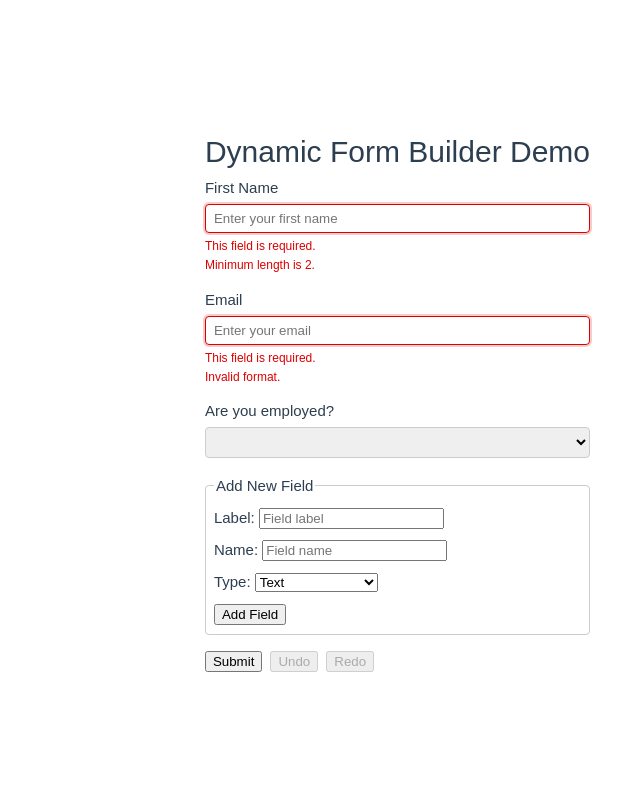
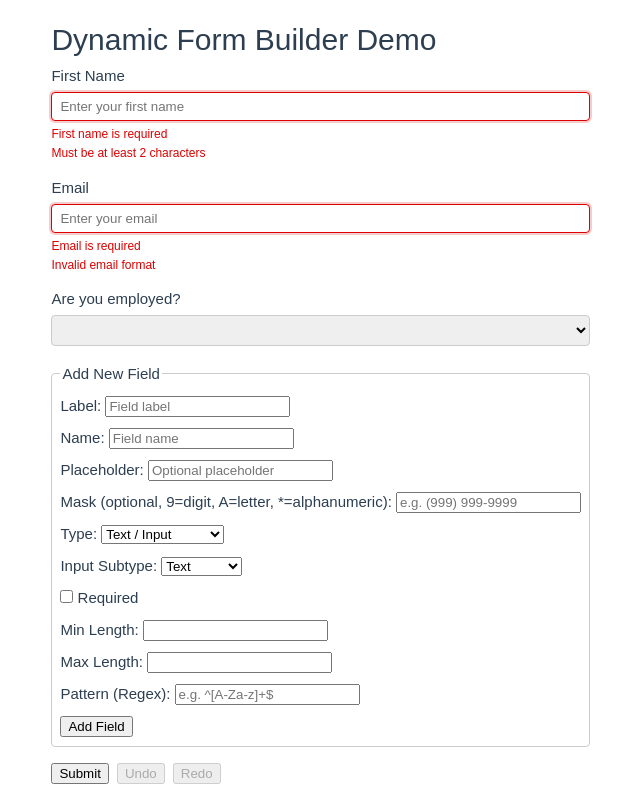
Before and after one commit to navasfazil1004/form-builder-assessment, a Vue app: page / in a window 1280 px wide. Shown: the whole page, without its empty margins (50-690 px from the left). Built offline with nearby package versions, Linux system fonts and the light colour scheme; the HTML template or start-up script is replaced by a standard one.

Commit message:
dynamic mask input

```diff
--- a/package.json
+++ b/package.json
@@ -20,6 +20,7 @@
   },
   "dependencies": {
     "date-fns": "^4.1.0",
+    "imask": "^7.6.1",
     "lodash": "^4.17.21",
     "lodash.debounce": "^4.0.8",
     "nanoid": "^5.1.5",
--- a/src/components/FormBuilder/FormBuilder.vue
+++ b/src/components/FormBuilder/FormBuilder.vue
@@ -1,5 +1,6 @@
 <template>
   <form @submit.prevent="handleSubmit" class="form-builder">
+    <!-- Existing & dynamic fields -->
     <transition-group name="fade" tag="div">
       <template v-for="field in visibleFields" :key="field.id">
         <component
@@ -14,15 +15,18 @@
           :isRange="field.isRange"
           :minDate="field.minDate"
           :maxDate="field.maxDate"
+          :placeholder="field.placeholder"
+          :subType="field.subType"
+          :mask="field.mask"
           :class="{ 'field-focused': focusedField?.id === field.id }"
         />
-
-        <button type="button" @click="removeFieldById(field.id)" v-if="field.dynamic">
+        <button v-if="field.dynamic" type="button" @click="removeFieldById(field.id)">
           Remove
         </button>
       </template>
     </transition-group>
-    <!-- Live Add Field Panel -->
+
+    <!-- Add Field Panel -->
     <fieldset class="add-field-panel">
       <legend>Add New Field</legend>
 
@@ -37,16 +41,61 @@
       </label>
 
       <label>
+        Placeholder:
+        <input v-model="newField.placeholder" placeholder="Optional placeholder" />
+      </label>
+      <label>
+        Mask (optional, 9=digit, A=letter, *=alphanumeric):
+        <input v-model="newField.mask" placeholder="e.g. (999) 999-9999" />
+      </label>
+
+      <label>
         Type:
         <select v-model="newField.type">
-          <option value="text">Text</option>
+          <option value="text">Text / Input</option>
           <option value="select">Select</option>
           <option value="checkbox-group">Checkbox Group</option>
           <option value="date">Date</option>
         </select>
       </label>
 
-      <!-- Options for select or checkbox -->
+      <!-- Input Subtype -->
+      <label v-if="newField.type === 'text'">
+        Input Subtype:
+        <select v-model="newField.subType">
+          <option value="text">Text</option>
+          <option value="email">Email</option>
+          <option value="password">Password</option>
+          <option value="number">Number</option>
+          <option value="tel">Phone</option>
+        </select>
+      </label>
+
+      <!-- Validation -->
+      <div v-if="newField.type === 'text'" class="validation-controls">
+        <label>
+          <input type="checkbox" v-model="newFieldValidationRequired" />
+          Required
+        </label>
+        <label>
+          Min Length:
+          <input type="number" v-model.number="newFieldValidationMinLength" min="0" />
+        </label>
+        <label>
+          Max Length:
+          <input type="number" v-model.number="newFieldValidationMaxLength" min="0" />
+        </label>
+        <label>
+          Pattern (Regex):
+          <input
+            type="text"
+            v-model="newFieldValidationPattern"
+            placeholder="e.g. ^[A-Za-z]+$"
+          />
+        </label>
+      </div>
+
+      <!-- Options for select / checkbox -->
       <label v-if="newField.type === 'select' || newField.type === 'checkbox-group'">
         Options (comma separated):
         <input v-model="newField.optionsRaw" placeholder="Red,Green,Blue" />
@@ -71,6 +120,7 @@
       <button type="button" @click="addFieldLive">Add Field</button>
     </fieldset>
 
+    <!-- Form Actions -->
     <div class="form-actions">
       <button type="submit" :disabled="submitting">Submit</button>
       <button type="button" @click="undo" :disabled="!canUndo">Undo</button>
@@ -80,18 +130,27 @@
 </template>
 
 <script lang="ts" setup>
+import { ref, reactive, computed, watch, toRaw } from "vue";
 import { nanoid } from "nanoid";
-import { debounce } from "lodash";
-
-import { ref, reactive, computed, watch, toRaw } from "vue";
-import type { FormField, FieldType, SelectOption } from "@/types/form.types";
+import type {
+  FormField,
+  FieldType,
+  SelectOption,
+  ValidationRule,
+} from "@/types/form.types";
 import TextField from "@/components/fields/TextField/TextField.vue";
 import SelectField from "@/components/fields/SelectField/SelectField.vue";
 import CheckboxGroup from "@/components/fields/CheckboxGroup/CheckboxGroup.vue";
 import DateField from "@/components/fields/DateField/DateField.vue";
 import { useFormValidation } from "@/composables/useFormValidation";
 
-/** Props & Emits */
+// --- Validation refs for new field
+const newFieldValidationRequired = ref(false);
+const newFieldValidationMinLength = ref<number | null>(null);
+const newFieldValidationMaxLength = ref<number | null>(null);
+const newFieldValidationPattern = ref<string>("");
+
+// --- Props & emits
 const props = defineProps<{ schema: FormField[]; initialValues?: Record<string, any> }>();
 const emits = defineEmits<{
   (e: "submit", payload: { valid: boolean; data: Record<string, any> }): void;
@@ -99,7 +158,7 @@ const emits = defineEmits<{
   (e: "dirty", isDirty: boolean): void;
 }>();
 
-/** Reactive state */
+// --- State
 const fieldsRef = ref<FormField[]>([...(props.schema || [])]);
 const formData = reactive<Record<string, any>>({ ...(props.initialValues ?? {}) });
 const submitting = ref(false);
@@ -108,7 +167,10 @@ const focusedField = ref<FormField | null>(null);
 
 const undoStack = ref<Record<string, any>[]>([]);
 const redoStack = ref<Record<string, any>[]>([]);
+const canUndo = computed(() => undoStack.value.length > 0);
+const canRedo = computed(() => redoStack.value.length > 0);
 
+// --- Undo / redo
 function pushUndoSnapshot() {
   const snapshot = {
     formData: JSON.parse(JSON.stringify(toRaw(formData))),
@@ -118,45 +180,31 @@ function pushUndoSnapshot() {
   if (undoStack.value.length > 50) undoStack.value.shift();
   redoStack.value.length = 0;
 }
-
-const canUndo = computed(() => undoStack.value.length > 0);
-const canRedo = computed(() => redoStack.value.length > 0);
-
 function restoreSnapshot(snapshot: { formData: any; fields: any[] }) {
-  // Clear old formData
   Object.keys(formData).forEach((key) => delete formData[key]);
-  // Assign cloned values
   Object.assign(formData, snapshot.formData);
-
-  // Replace fieldsRef array while keeping it reactive
   fieldsRef.value.splice(0, fieldsRef.value.length, ...snapshot.fields);
 }
-
 function undo() {
   if (!canUndo.value) return;
-
   redoStack.value.push({
     formData: JSON.parse(JSON.stringify(toRaw(formData))),
     fields: JSON.parse(JSON.stringify(toRaw(fieldsRef.value))),
   });
-
   const snapshot = undoStack.value.pop()!;
   restoreSnapshot(snapshot);
 }
-
 function redo() {
   if (!canRedo.value) return;
-
   undoStack.value.push({
     formData: JSON.parse(JSON.stringify(toRaw(formData))),
     fields: JSON.parse(JSON.stringify(toRaw(fieldsRef.value))),
   });
-
   const snapshot = redoStack.value.pop()!;
   restoreSnapshot(snapshot);
 }
 
-/** Conditional logic */
+// --- Conditional display
 function evalConditional(rule: any): boolean {
   if (!rule) return true;
   if (Array.isArray(rule)) {
@@ -192,7 +240,7 @@ const visibleFields = computed(() =>
   fieldsRef.value.filter((f) => evalConditional(f.conditionalDisplay))
 );
 
-/** Component mapping */
+// --- Component mapping
 const getComponent = (type: FieldType | string) => {
   switch (type) {
     case "text":
@@ -208,7 +256,7 @@ const getComponent = (type: FieldType | string) => {
   }
 };
 
-/** Validation */
+// --- Validation
 let validation = useFormValidation([...fieldsRef.value], formData);
 watch(
   () => fieldsRef.value,
@@ -219,7 +267,7 @@ watch(
 );
 const { validateAll, validateField, errors } = validation;
 
-/** Watch formData for dirty state */
+// --- Dirty check
 watch(
   [formData, fieldsRef],
   () => {
@@ -231,10 +279,10 @@ watch(
   { deep: true }
 );
 
+// --- Update field value
 function updateValue(field: FormField, value: any) {
-  const prev = formData[field.name];
-  if (prev !== value) {
-    pushUndoSnapshot(); // before change
+  if (formData[field.name] !== value) {
+    pushUndoSnapshot();
     formData[field.name] = value;
     try {
       validateField(field);
@@ -243,21 +291,7 @@ function updateValue(field: FormField, value: any) {
   }
 }
 
-/** Add/Remove dynamic fields */
-function addField(f: FormField) {
-  pushUndoSnapshot();
-
-  fieldsRef.value.push(f);
-}
-function removeFieldById(id: string) {
-  const idx = fieldsRef.value.findIndex((f) => f.id === id);
-  if (idx >= 0) {
-    pushUndoSnapshot(); // before removing
-    fieldsRef.value.splice(idx, 1);
-  }
-}
-
-/** Focus */
+// --- Focus
 function onFocus(field: FormField) {
   focusedField.value = field;
   document
@@ -265,7 +299,7 @@ function onFocus(field: FormField) {
     ?.scrollIntoView({ behavior: "smooth", block: "center" });
 }
 
-/** Submit */
+// --- Submit
 async function handleSubmit() {
   submitting.value = true;
   try {
@@ -281,22 +315,14 @@ async function handleSubmit() {
   }
 }
 
-/** Live Add Field Panel */
-const newField = reactive<{
-  label: string;
-  name: string;
-  type: FieldType;
-  optionsRaw: string;
-  options?: SelectOption[];
-  dynamic?: boolean;
-  isRange?: boolean;
-  minDate?: string;
-  maxDate?: string;
-  validation?: any[];
-}>({
+// --- Reactive newField
+const newField = reactive<FormField & { optionsRaw: string }>({
+  id: "",
   label: "",
   name: "",
+  placeholder: "",
   type: "text",
+  subType: "text",
   optionsRaw: "",
   options: [],
   dynamic: true,
@@ -304,34 +330,60 @@ const newField = reactive<{
   minDate: "",
   maxDate: "",
   validation: [],
+  mask: "",
 });
 
+// --- Add new field live
 function addFieldLive() {
   if (!newField.label || !newField.name) return;
 
   const options =
     newField.type === "select" || newField.type === "checkbox-group"
-      ? newField.optionsRaw.split(",").map((o) => ({ value: o.trim(), label: o.trim() }))
+      ? newField.optionsRaw.split(",").map((o) => ({ label: o.trim(), value: o.trim() }))
       : [];
+
+  const validation: ValidationRule[] = [];
+  if (newField.type === "text") {
+    if (newFieldValidationRequired.value)
+      validation.push({ type: "required", message: "This field is required." });
+    if (newFieldValidationMinLength.value !== null)
+      validation.push({
+        type: "minLength",
+        value: newFieldValidationMinLength.value,
+        message: `Minimum length is ${newFieldValidationMinLength.value}.`,
+      });
+    if (newFieldValidationMaxLength.value !== null)
+      validation.push({
+        type: "maxLength",
+        value: newFieldValidationMaxLength.value,
+        message: `Maximum length is ${newFieldValidationMaxLength.value}.`,
+      });
+    if (newFieldValidationPattern.value)
+      validation.push({
+        type: "pattern",
+        value: new RegExp(newFieldValidationPattern.value),
+        message: "Invalid format.",
+      });
+  }
 
   const field: FormField = {
     ...newField,
     id: `field-${nanoid()}`,
+    options,
+    validation,
     dynamic: true,
-    validation: newField.validation || [],
-    options,
-    isRange: newField.isRange || false,
-    minDate: newField.minDate || "",
-    maxDate: newField.maxDate || "",
   };
 
-  pushUndoSnapshot(); // before adding
+  pushUndoSnapshot();
   fieldsRef.value.push(field);
 
+  // Reset newField form
   Object.assign(newField, {
     label: "",
     name: "",
     type: "text",
+    subType: "text",
+    placeholder: "",
     optionsRaw: "",
     options: [],
     validation: [],
@@ -339,6 +391,10 @@ function addFieldLive() {
     minDate: "",
     maxDate: "",
   });
+  newFieldValidationRequired.value = false;
+  newFieldValidationMinLength.value = null;
+  newFieldValidationMaxLength.value = null;
+  newFieldValidationPattern.value = "";
 }
 </script>
 
--- a/src/components/fields/TextField/TextField.vue
+++ b/src/components/fields/TextField/TextField.vue
@@ -8,20 +8,17 @@
     <div class="input-row">
       <input
         :id="field.id"
-        :type="inputType"
-        :placeholder="field.placeholder"
+        :type="subTypeComputed"
+        :placeholder="placeholder"
         :value="internalValue"
         :disabled="field.disabled"
-        @input="onInput(($event.target as HTMLInputElement).value)"
+        @input="onInput($event.target.value)"
         @focus="onFocus"
         @blur="onBlur"
-        :class="{
-          'error-field': errorMessages.length,
-          'focused-field': isFocused
-        }"
+        :class="{ 'error-field': errorMessages.length, 'focused-field': isFocused }"
       />
       <button
-        v-if="internalValue !== ''"
+        v-if="internalValue && !field.disabled"
         type="button"
         @click="clear"
         class="clear-btn"
@@ -33,7 +30,7 @@
     <div class="meta-row">
       <small v-if="characterCount">{{ characterCount }}</small>
       <div v-if="errorMessages.length" class="errors">
-        <div v-for="(e, i) in errorMessages" :key="i" class="error">{{ e }}</div>
+        <div v-for="(e, i) in errorMessages" :key="i">{{ e }}</div>
       </div>
     </div>
   </label>
@@ -47,153 +44,133 @@ const props = defineProps<{
   field: FormField;
   modelValue: string | number | null;
   error?: string | string[];
-}>()
+  placeholder?: string;
+  subType?: "text" | "email" | "password" | "number" | "tel";
+}>();
 
 const emit = defineEmits<{
   (e: "update:modelValue", value: string | number | null): void;
   (e: "focus"): void;
   (e: "blur"): void;
-}>()
+}>();
 
 const internalValue = ref(props.modelValue ?? "");
 const isFocused = ref(false);
 
-// Focus / blur
-function onFocus() {
-  isFocused.value = true;
-  emit("focus");
-}
-function onBlur() {
-  isFocused.value = false;
-  emit("blur");
-}
+// Focus & Blur
+function onFocus() { isFocused.value = true; emit("focus"); }
+function onBlur() { isFocused.value = false; emit("blur"); }
 
-// Input type
-const inputType = computed(() => {
-  const allowed = ["text", "email", "password", "number", "tel"] as const;
-  return allowed.includes(props.field.type as any)
-    ? (props.field.type as string)
-    : "text";
-});
+// Subtype mapping
+const subTypeComputed = computed(() => props.subType || "text");
 
-// Input mask (optional)
-function applyMask(value: string): string {
-  if (!props.field.mask) return value;
+// Placeholder
+const placeholder = computed(() => props.placeholder || "");
+
+// Input Masking
+function applyMask(value: string) {
+  const mask = props.field.mask;
+  if (!mask) return value;
 
   let masked = "";
-  let valueIndex = 0;
-  for (let i = 0; i < props.field.mask.length; i++) {
-    const maskChar = props.field.mask[i];
-    if (maskChar === "9") {
-      if (/\d/.test(value[valueIndex])) {
-        masked += value[valueIndex];
-        valueIndex++;
+  let valIndex = 0;
+
+  for (const m of mask) {
+    if (valIndex >= value.length) break;
+
+    if (m === "9") {
+      // Digit placeholder
+      if (/\d/.test(value[valIndex])) {
+        masked += value[valIndex++];
+      } else {
+        break;
+      }
+    } else if (m === "A") {
+      // Letter placeholder
+      if (/[A-Za-z]/.test(value[valIndex])) {
+        masked += value[valIndex++];
+      } else {
+        break;
+      }
+    } else if (m === "*") {
+      // Alphanumeric
+      if (/[A-Za-z0-9]/.test(value[valIndex])) {
+        masked += value[valIndex++];
       } else {
         break;
       }
     } else {
-      masked += maskChar;
-      if (value[valueIndex] === maskChar) valueIndex++;
+      // Static character in mask
+      masked += m;
+      if (value[valIndex] === m) valIndex++;
     }
   }
+
   return masked;
 }
 
-// Sync local value with v-model
+// Watch modelValue changes
 watch(
   () => props.modelValue,
-  (v) => (internalValue.value = v ? applyMask(String(v)) : "")
+  (v) => (internalValue.value = v != null ? applyMask(String(v)) : "")
 );
 
-// Input handler
+// Handle input
 function onInput(val: string) {
-  const masked = applyMask(val);
-  internalValue.value = masked;
-  emit("update:modelValue", masked);
+  let newVal = applyMask(val);
+
+  // Max length enforcement
+  const maxLength = props.field.validation?.find(
+    (v: ValidationRule) => v.type === "maxLength"
+  )?.value;
+  if (maxLength) newVal = newVal.slice(0, maxLength);
+
+  internalValue.value = newVal;
+
+  emit(
+    "update:modelValue",
+    subTypeComputed.value === "number" ? (newVal ? Number(newVal) : null) : newVal
+  );
 }
 
-// Clear button
+// Clear input
 function clear() {
   internalValue.value = "";
-  emit("update:modelValue", "");
+  emit("update:modelValue", subTypeComputed.value === "number" ? null : "");
 }
 
 // Character counter
 const characterCount = computed(() => {
-  const max = props.field.validation?.find((v: ValidationRule) => v.type === "maxLength")?.value;
-  if (max) return `${String(internalValue.value).length}/${max}`;
-  return null;
+  const max = props.field.validation?.find((v: ValidationRule) => v.type === "maxLength")
+    ?.value;
+  return max ? `${String(internalValue.value).length}/${max}` : null;
 });
 
 // Validation messages
 const errorMessages = computed(() => {
   if (props.error) return Array.isArray(props.error) ? props.error : [props.error];
-
   const errors: string[] = [];
   const val = internalValue.value;
 
-  if (props.field.validation) {
-    props.field.validation.forEach((rule: ValidationRule) => {
-      if (rule.type === "required" && (!val || val === "")) errors.push("This field is required.");
-      if (rule.type === "minLength" && String(val).length < rule.value)
-        errors.push(`Minimum length is ${rule.value}.`);
-      if (rule.type === "maxLength" && String(val).length > rule.value)
-        errors.push(`Maximum length is ${rule.value}.`);
-      if (rule.type === "pattern" && rule.value instanceof RegExp && !rule.value.test(String(val)))
-        errors.push("Invalid format.");
-    });
-  }
+  props.field.validation?.forEach((rule: ValidationRule) => {
+    if (rule.type === "required" && (!val || val === "")) errors.push(rule.message || "This field is required.");
+    if (rule.type === "minLength" && String(val).length < rule.value) errors.push(rule.message || `Minimum length is ${rule.value}.`);
+    if (rule.type === "maxLength" && String(val).length > rule.value) errors.push(rule.message || `Maximum length is ${rule.value}.`);
+    if (rule.type === "pattern" && rule.value instanceof RegExp && !rule.value.test(String(val))) errors.push(rule.message || "Invalid format.");
+  });
 
   return errors;
 });
 </script>
 
 <style scoped>
-.textfield {
-  display: block;
-  margin-bottom: 12px;
-}
-.label-row {
-  display: flex;
-  justify-content: space-between;
-  margin-bottom: 4px;
-}
-.input-row {
-  display: flex;
-  gap: 8px;
-  align-items: center;
-  position: relative;
-}
-input {
-  flex: 1;
-  padding: 6px 8px;
-  border: 1px solid #ccc;
-  border-radius: 4px;
-  outline: none;
-  transition: border 0.2s, box-shadow 0.2s;
-}
-.focused-field {
-  border-color: #4f46e5;
-  box-shadow: 0 0 0 2px rgba(79, 70, 229, 0.2);
-}
-.error-field {
-  border-color: #d00;
-  box-shadow: 0 0 0 2px rgba(208, 0, 0, 0.2);
-}
-.clear-btn {
-  background: none;
-  border: none;
-  cursor: pointer;
-  font-size: 14px;
-  color: #555;
-}
-.meta-row {
-  display: flex;
-  justify-content: space-between;
-  font-size: 12px;
-  margin-top: 4px;
-}
-.errors {
-  color: #d00;
-}
+.textfield { display: block; margin-bottom: 12px; }
+.label-row { display: flex; justify-content: space-between; margin-bottom: 4px; }
+.input-row { display: flex; gap: 8px; align-items: center; position: relative; }
+input { flex: 1; padding: 6px 8px; border: 1px solid #ccc; border-radius: 4px; outline: none; transition: border 0.2s, box-shadow 0.2s; }
+.focused-field { border-color: #4f46e5; box-shadow: 0 0 0 2px rgba(79,70,229,0.2); }
+.error-field { border-color: #d00; box-shadow: 0 0 0 2px rgba(208,0,0,0.2); }
+.clear-btn { background: none; border: none; cursor: pointer; font-size: 14px; color: #555; }
+.meta-row { display: flex; justify-content: space-between; font-size: 12px; margin-top: 4px; }
+.errors { color: #d00; }
 </style>
```
Also changed, not shown: 1 other file (tests, documents, lock files or other folders).
